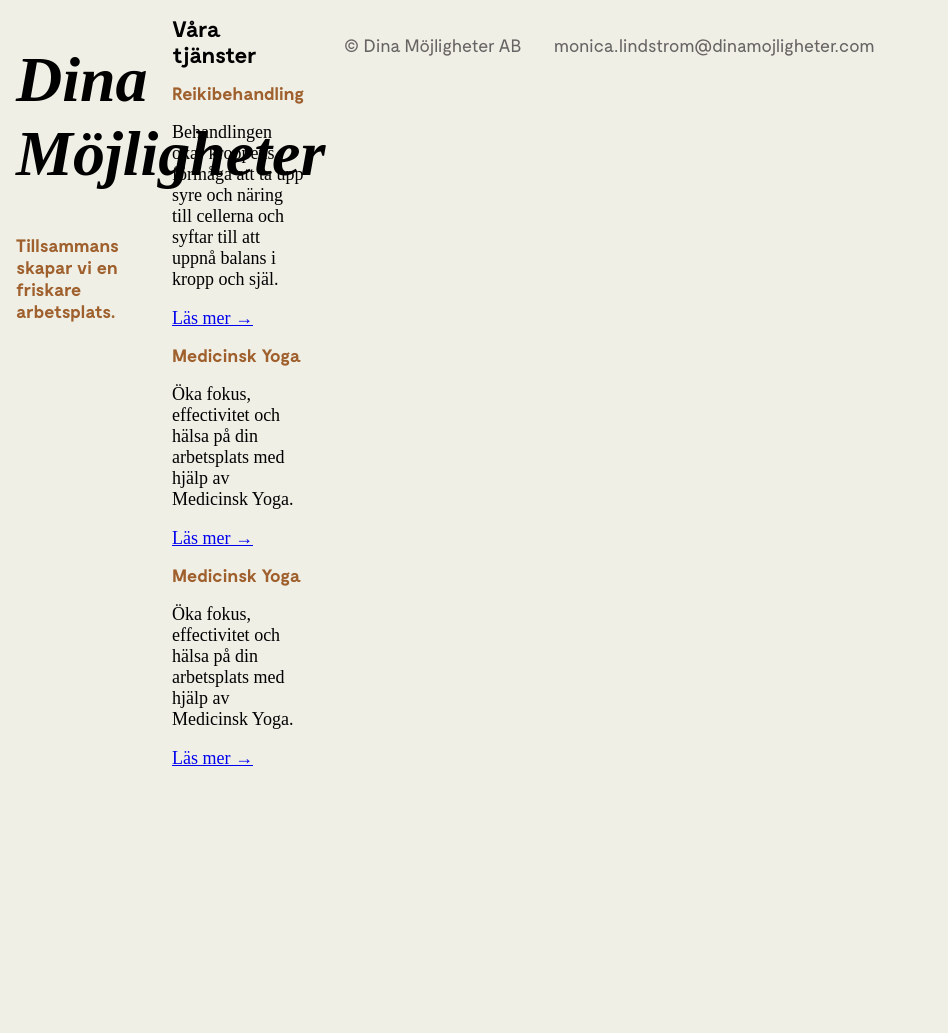
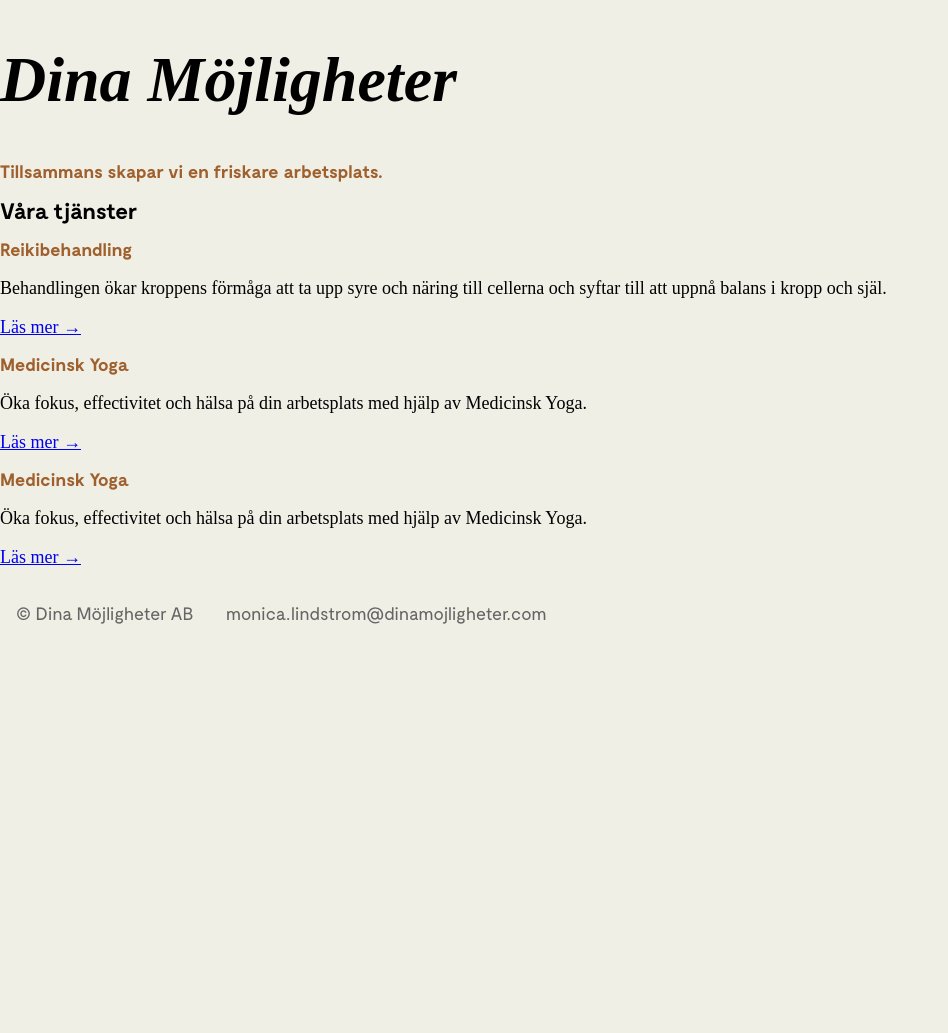
Before and after one commit to dinamojligheter/dinamojligheter.github.io, a Jekyll site: the page built from index.html, in a window 1280 px wide. Shown: the whole page, without its empty margins (0-948 px from the left). Built offline with Jekyll 4.4.1, drawn with Linux system fonts in a browser that asks for light colours; comment, search, counter and statistics services are not loaded; before the commit the page ends 900 px from its top, so only the background shows below that.

Commit message:
Update default.html

```diff
--- a/_layouts/default.html
+++ b/_layouts/default.html
@@ -5,7 +5,7 @@
     {% include style.html %}
     <link rel="stylesheet" href="{{ "./assets/css/main.css" | relative_url }}">
   </head>
-  <body class="grid">
+  <body class="">
     {% include header.html %}
     <main id="swup" class="transition-fade">
         {{ content }}
```
